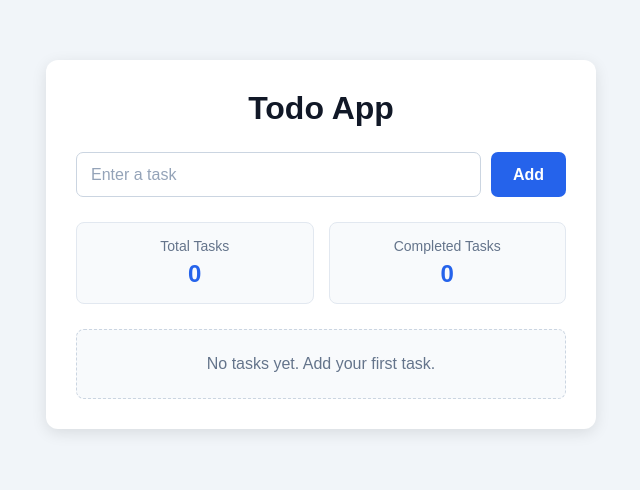
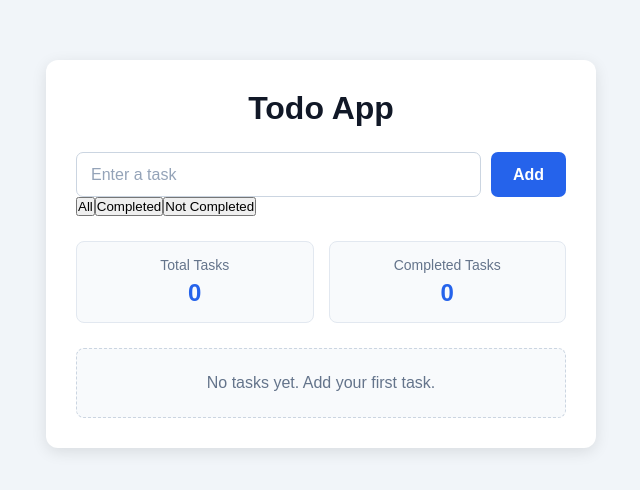
Before and after one commit to Edldev12/Dynamic-Task-Manager, a React (Vite) app: page / in a window 1280 px wide. Shown: the top 490 px of the page, without its empty margins (319-959 px from the left). Built offline with nearby package versions, Linux system fonts and the light colour scheme.

Commit message:
add task filters

```diff
--- a/src/App.jsx
+++ b/src/App.jsx
@@ -4,7 +4,22 @@ import "./App.css";
 function App() {
   const [taskText, setTaskText] = useState("");
   const [tasks, setTasks] = useState([]);
+  const [filter, setFilter] = useState("all");
 
+  // Filter tasks
+  const filteredTasks = tasks.filter((task) => {
+    if (filter === "completed") {
+      return task.completed;
+    }
+
+    if (filter === "notCompleted") {
+      return !task.completed;
+    }
+
+    return true;
+  });
+
+  // Complete / Uncomplete
   const toggleTask = (id) => {
     setTasks(
       tasks.map((task) =>
@@ -15,12 +30,14 @@ function App() {
     );
   };
 
+  // Delete task
   const deleteTask = (id) => {
     setTasks(
       tasks.filter((task) => task.id !== id)
     );
   };
 
+  // Add task
   const addTask = () => {
     if (taskText.trim() === "") {
       return;
@@ -40,6 +57,7 @@ function App() {
     <div className="todo-app">
       <h1>Todo App</h1>
 
+      {/* Add Task */}
       <div className="task-input">
         <input
           type="text"
@@ -50,6 +68,30 @@ function App() {
 
         <button onClick={addTask}>Add</button>
       </div>
+      {/* Task Filters */}
+      <div className="task-filters">
+        <button
+          className={filter === "all" ? "active" : ""}
+          onClick={() => setFilter("all")}
+        >
+          All
+        </button>
+
+        <button
+          className={filter === "completed" ? "active" : ""}
+          onClick={() => setFilter("completed")}
+        >
+          Completed
+        </button>
+
+        <button
+          className={filter === "notCompleted" ? "active" : ""}
+          onClick={() => setFilter("notCompleted")}
+        >
+          Not Completed
+        </button>
+      </div>
+      {/* Task Statistics */}
       <div className="task-stats">
         <div className="stat">
           <span>Total Tasks</span>
@@ -63,14 +105,15 @@ function App() {
           </strong>
         </div>
       </div>
-      {/* Empty State / Task List */}
+
+      {/* Empty State */}
       {tasks.length === 0 ? (
         <p className="empty-message">
           No tasks yet. Add your first task.
         </p>
       ) : (
         <ul className="task-list">
-          {tasks.map((task) => (
+          {filteredTasks.map((task) => (
             <li
               key={task.id}
               className={task.completed ? "completed" : ""}
```
